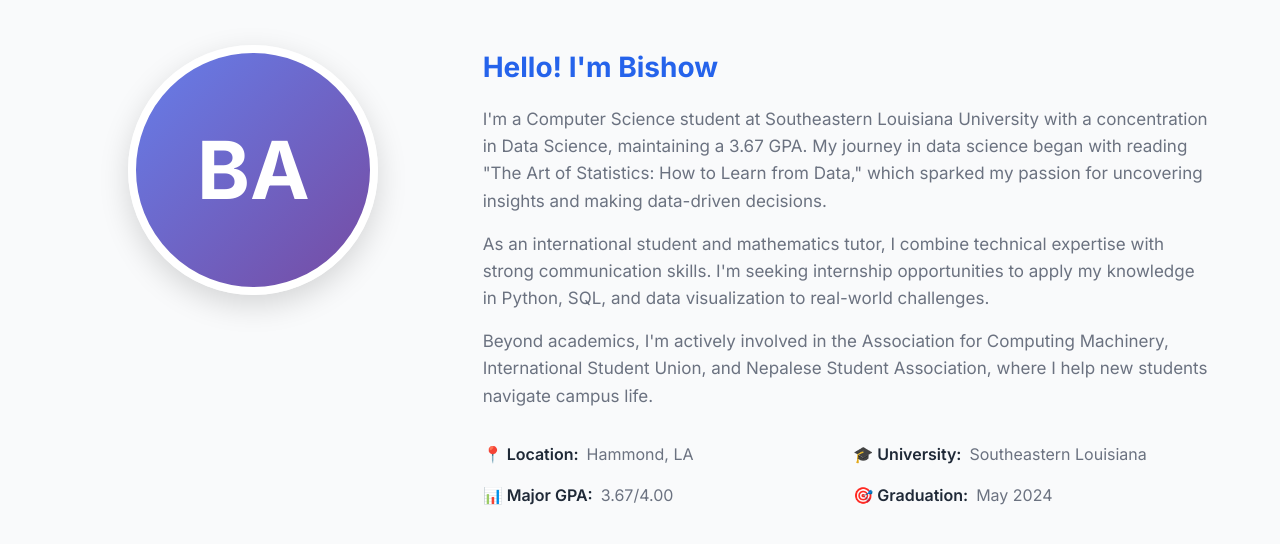
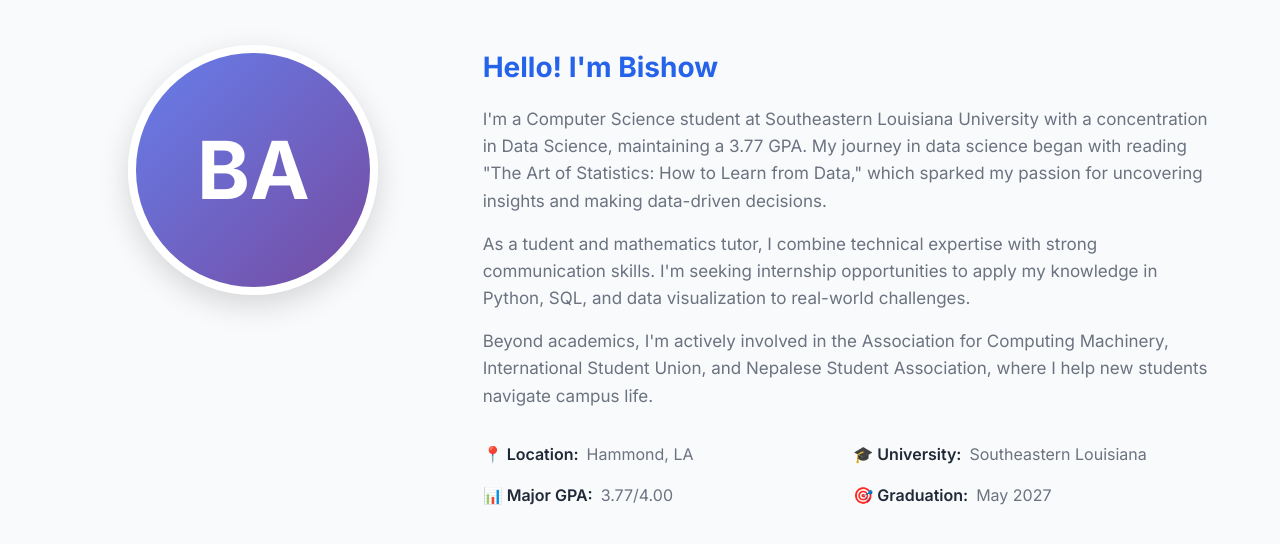
Before and after one commit to bishowAd/Personal-Site, a plain HTML site: page index.html in a window 1280 px wide. Shown: the part 698-1242 px from the top of the page. Drawn offline with Linux system fonts and the light colour scheme.

Commit message:
Updated portfolio

```diff
--- a/index.html
+++ b/index.html
@@ -636,8 +636,8 @@
             </div>
             <div class="about-text">
                 <h3>Hello! I'm Bishow</h3>
-                <p>I'm a Computer Science student at Southeastern Louisiana University with a concentration in Data Science, maintaining a 3.67 GPA. My journey in data science began with reading "The Art of Statistics: How to Learn from Data," which sparked my passion for uncovering insights and making data-driven decisions.</p>
-                <p>As an international student and mathematics tutor, I combine technical expertise with strong communication skills. I'm seeking internship opportunities to apply my knowledge in Python, SQL, and data visualization to real-world challenges.</p>
+                <p>I'm a Computer Science student at Southeastern Louisiana University with a concentration in Data Science, maintaining a 3.77 GPA. My journey in data science began with reading "The Art of Statistics: How to Learn from Data," which sparked my passion for uncovering insights and making data-driven decisions.</p>
+                <p>As a tudent and mathematics tutor, I combine technical expertise with strong communication skills. I'm seeking internship opportunities to apply my knowledge in Python, SQL, and data visualization to real-world challenges.</p>
                 <p>Beyond academics, I'm actively involved in the Association for Computing Machinery, International Student Union, and Nepalese Student Association, where I help new students navigate campus life.</p>
 
                 <div class="info-grid">
@@ -651,11 +651,11 @@
                     </div>
                     <div class="info-item">
                         <span class="info-label">📊 Major GPA:</span>
-                        <span class="info-value">3.67/4.00</span>
+                        <span class="info-value">3.77/4.00</span>
                     </div>
                     <div class="info-item">
                         <span class="info-label">🎯 Graduation:</span>
-                        <span class="info-value">May 2024</span>
+                        <span class="info-value">May 2027</span>
                     </div>
                 </div>
             </div>
```
